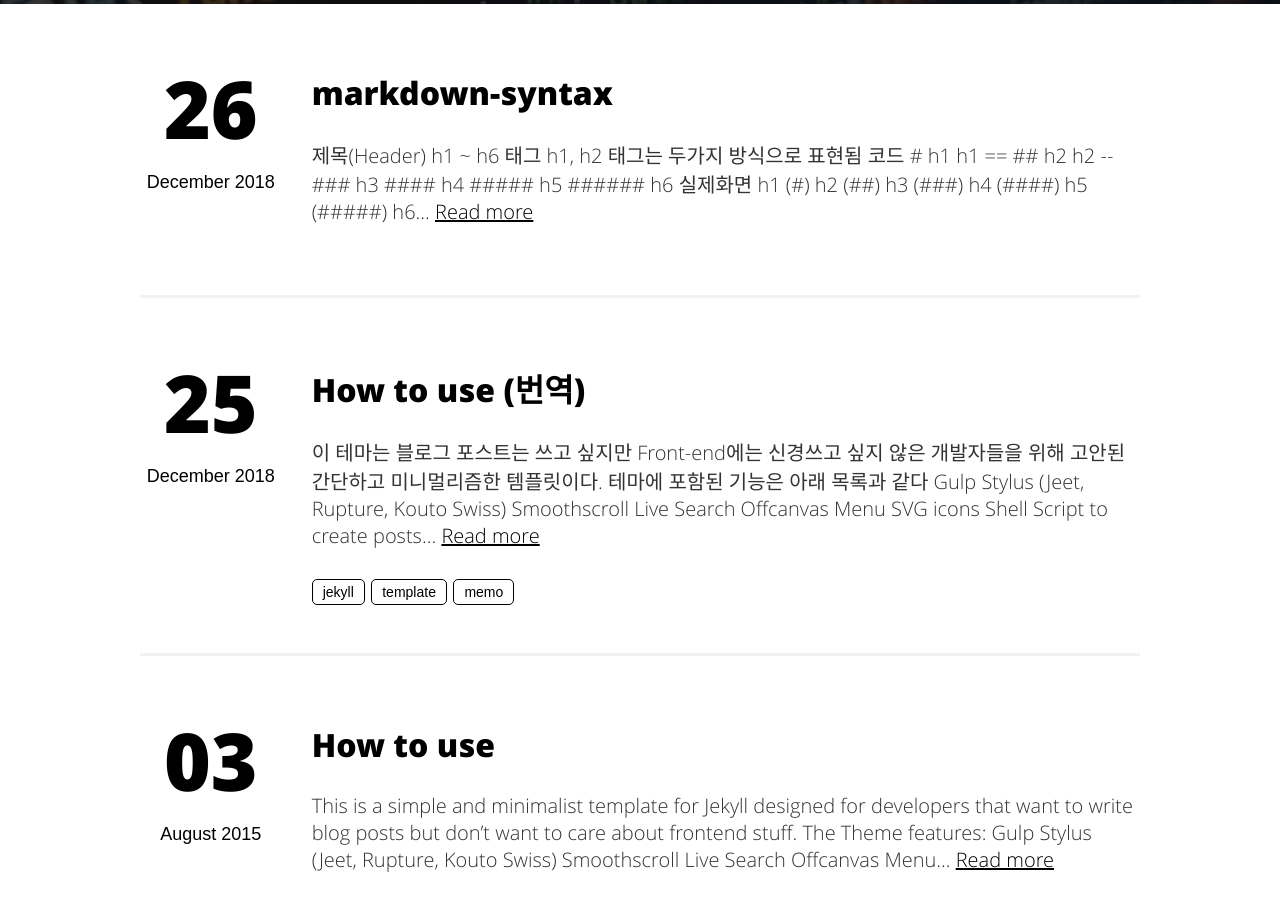
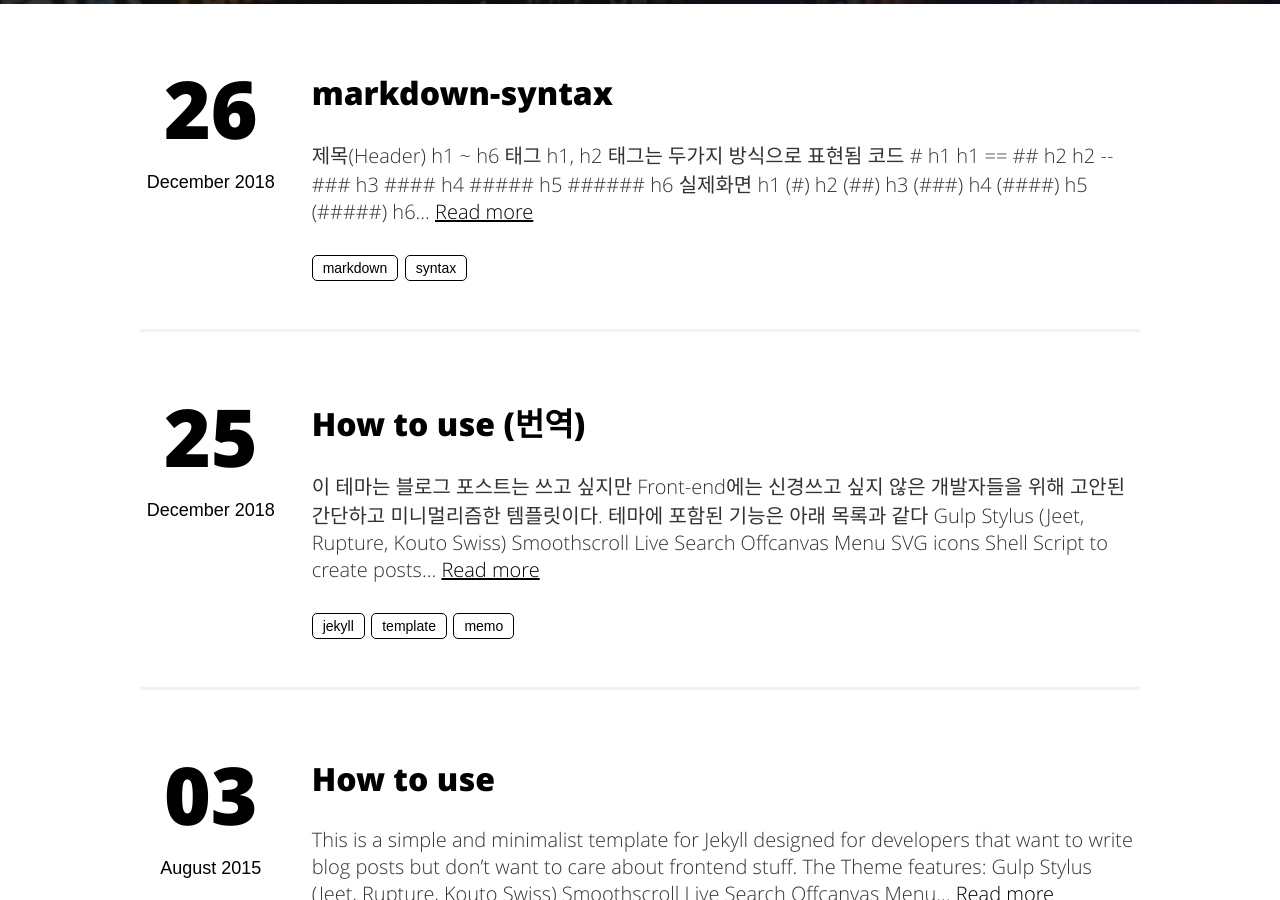
Before and after one commit to chawonmoon/chawonmoon.github.io, a Jekyll site: the page built from index.html, in a window 1280 px wide and 900 px high, scrolled down 896 px. Built offline with Jekyll 4.4.1, drawn with Linux system fonts in a browser that asks for light colours.

Commit message:
feat: Markdown 문법 정리
Markdown 문법 post로 정리
post에 적용되는 css 수정

#2

```diff
--- a/_posts/2018-12-26-markdown-syntax.md
+++ b/_posts/2018-12-26-markdown-syntax.md
@@ -5,7 +5,10 @@ date: 2018-12-26
 image: '/assets/img/'
 description: '마크다운(MarkDown) 문법(syntax) 정리'
 tags:
+- markdown
+- syntax
 categories:
+- Blog
 ---
 
 ## 제목(Header)
```
